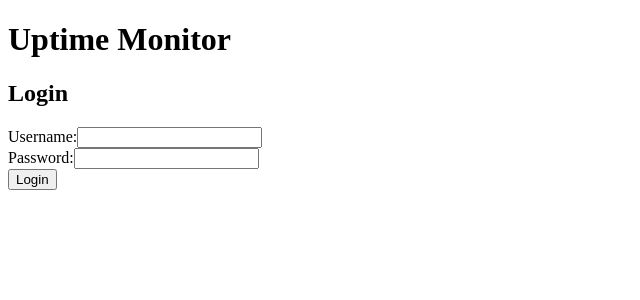
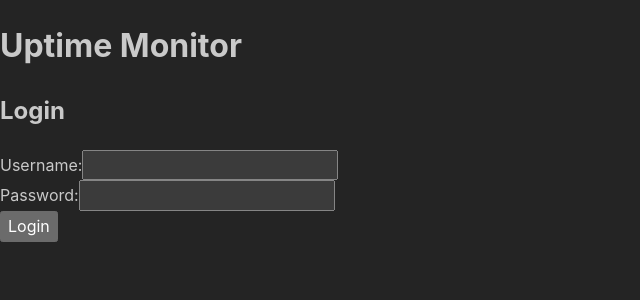
Before and after one commit to MatheusBarbosaSE/uptime-monitor-ui, a React (Vite) app: page / in a window 1280 px wide. Shown: the top 300 px of the page, without its empty margins (0-640 px from the left). Built offline with nearby package versions, Linux system fonts and the light colour scheme.

Commit message:
feat(ui): install and configure Mantine UI framework

```diff
--- a/package.json
+++ b/package.json
@@ -10,6 +10,8 @@
     "preview": "vite preview"
   },
   "dependencies": {
+    "@mantine/core": "^8.3.6",
+    "@mantine/hooks": "^8.3.6",
     "react": "^19.1.1",
     "react-dom": "^19.1.1"
   },
--- a/src/main.tsx
+++ b/src/main.tsx
@@ -1,9 +1,16 @@
-import { StrictMode } from 'react'
-import { createRoot } from 'react-dom/client'
-import App from './App.tsx'
+import React from 'react';
+import ReactDOM from 'react-dom/client';
 
-createRoot(document.getElementById('root')!).render(
-  <StrictMode>
-    <App />
-  </StrictMode>,
+import '@mantine/core/styles.css';
+
+import { MantineProvider } from '@mantine/core';
+
+import App from './App';
+
+ReactDOM.createRoot(document.getElementById('root')!).render(
+  <React.StrictMode>
+    <MantineProvider defaultColorScheme="dark">
+      <App />
+    </MantineProvider>
+  </React.StrictMode>,
 )
```
Also changed, not shown: 1 other file (tests, documents, lock files or other folders).
